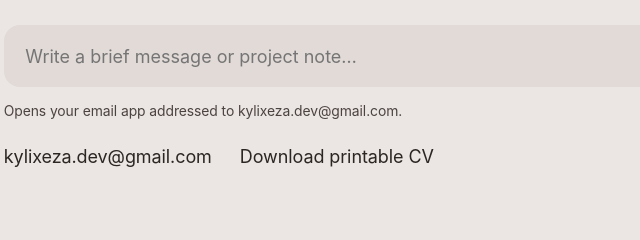
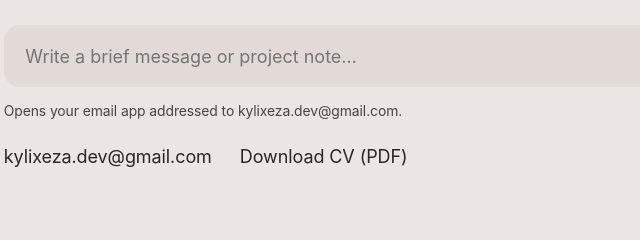
Before and after one commit to kylixeza/portfolio-website-v2, an Astro site: page / in a window 1280 px wide. Shown: the part 4520-4760 px from the top of the page, 471-1111 px from the left. Built offline with nearby package versions, Linux system fonts and the light colour scheme; Astro itself is replaced by a stand-in of ours; a web font is replaced by a local one.

Commit message:
feat(cv): bundle static PDF resume and update CV links
Serve the static PDF resume directly from /docs/cv.pdf instead of routing to the HTML print view.

```diff
--- a/src/pages/index.astro
+++ b/src/pages/index.astro
@@ -85,7 +85,7 @@ const stageImages = [
         <a class="link" href="#about">About</a>
         <a class="link" href="#contact">Contact</a>
       </nav>
-      <a class="button header-cv" href="/cv" download="Kylix-Eza-Saputra-CV.html">Download CV</a>
+      <a class="button header-cv" href="/docs/cv.pdf" download="Kylix-Eza-Saputra-CV.pdf">Download CV</a>
     </header>
 
     <main id="main">
@@ -127,7 +127,7 @@ const stageImages = [
               Lead Mobile Developer building Android, Flutter, and Compose Multiplatform applications from Jakarta.
             </p>
             <div class="hero-actions" data-load style="--d:440ms">
-              <a class="button" href="/cv?print=1">Download CV</a>
+              <a class="button" href="/docs/cv.pdf" download="Kylix-Eza-Saputra-CV.pdf">Download CV</a>
               <a class="link" href="#work">Selected work</a>
             </div>
           </section>
@@ -336,7 +336,7 @@ const stageImages = [
             </p>
             <div class="contact-direct">
               <a class="link" href="mailto:kylixeza.dev@gmail.com">kylixeza.dev@gmail.com</a>
-              <a class="link" href="/cv?print=1">Download printable CV</a>
+              <a class="link" href="/docs/cv.pdf" download="Kylix-Eza-Saputra-CV.pdf">Download CV (PDF)</a>
             </div>
           </form>
         </div>
@@ -370,7 +370,7 @@ const stageImages = [
         </nav>
         <div class="footer-contact">
           <a class="link" href="mailto:kylixeza.dev@gmail.com">kylixeza.dev@gmail.com</a>
-          <a class="link" href="/cv">Resume / CV</a>
+          <a class="link" href="/docs/cv.pdf" target="_blank" rel="noreferrer">Resume / CV</a>
         </div>
       </div>
 
```
Also changed, not shown: 1 other file.
